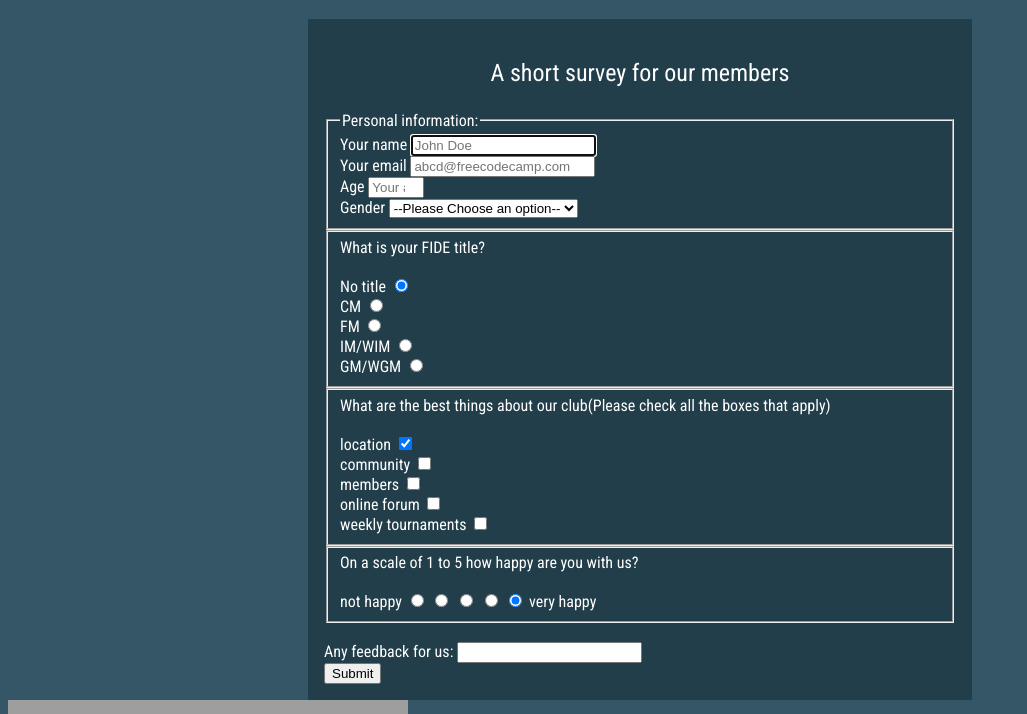
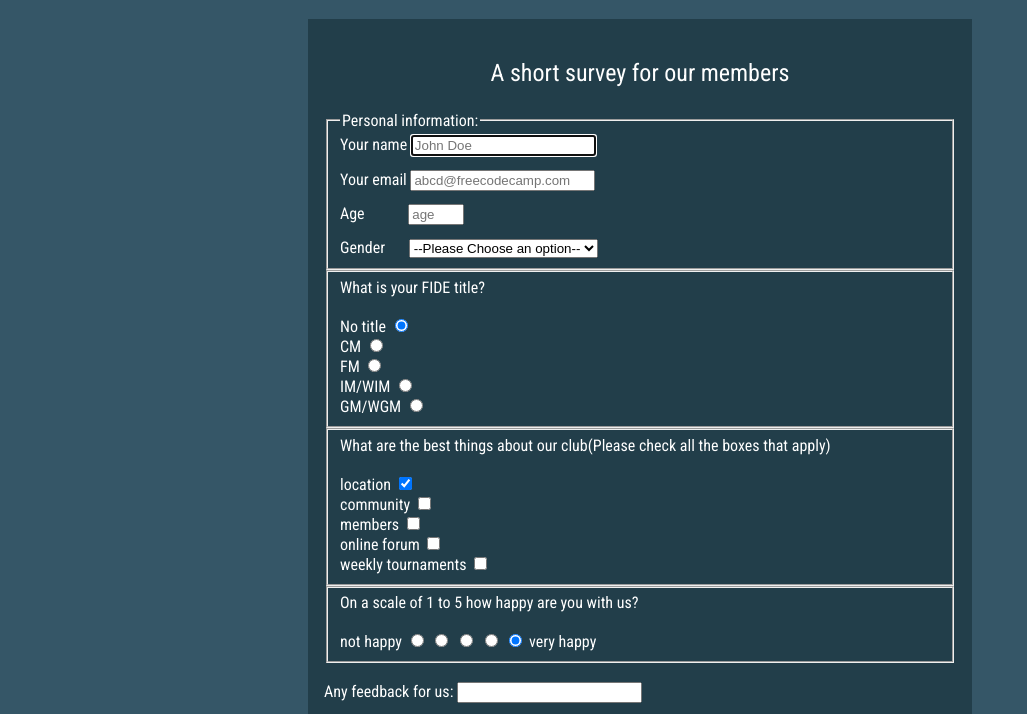
Before and after one commit to confusedwdeveloper/chess-club-survey, a plain HTML site: page index.html in a window 1280 px wide. Shown: the part 62-776 px from the top of the page, without its empty margins (0-1027 px from the left). Drawn offline with Linux system fonts and the light colour scheme; grey boxes are pictures that could not be loaded.

Commit message:
identity portion padding margin done

```diff
--- a/chess.css
+++ b/chess.css
@@ -25,3 +25,14 @@
   font-size: 1.5em;
 }
 /* Now time to work on the fieldset and input elements for first identity section */
+[type="text"] {
+  margin-bottom: 1em;
+}
+[type="number"] {
+  margin-left: 3em;
+  margin-top: 1em;
+  margin-bottom: 1em;
+}
+.select {
+  margin-left: 1.5em;
+}
--- a/index.html
+++ b/index.html
@@ -28,10 +28,10 @@
         <input type="email" id="email" name="email" placeholder="abcd@freecodecamp.com" required>
         <br>
         <label for="number" id="number-label">Age</label>
-        <input type="number" id="number" name="number" required min="10" max="70" placeholder="Your age">
+        <input type="number" id="number" name="number" required min="10" max="70" placeholder="age">
         <br>
         <label for="dropdown">Gender</label>
-        <select name="gender" id="dropdown" required>
+        <select class="select" name="gender" id="dropdown" required>
           <option value="">--Please Choose an option-- </option>
           <option value="male">male</option>
           <option value="female">female</option>
```
